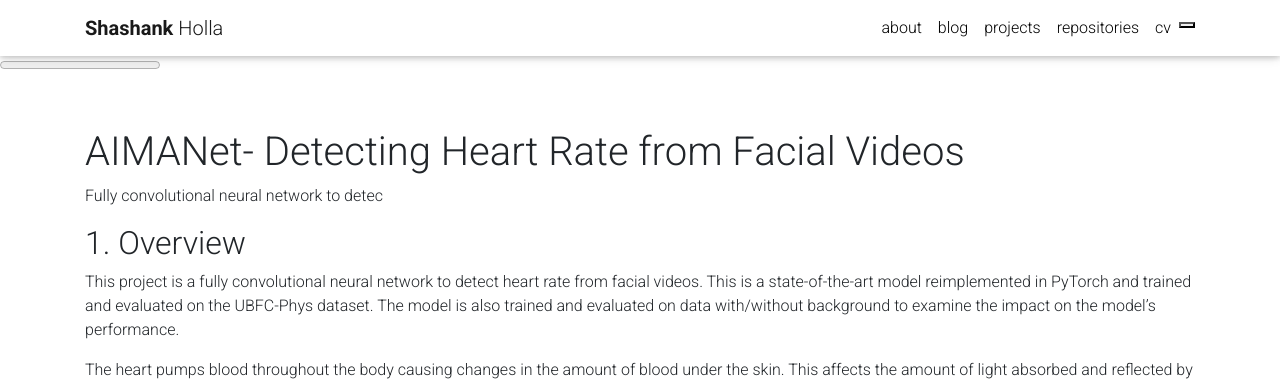
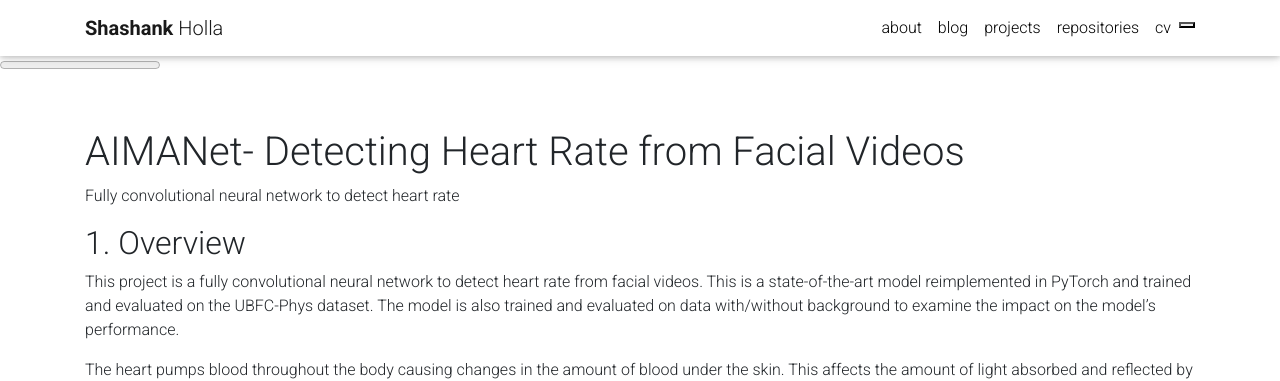
Before and after one commit to Shashank-Holla/Shashank-Holla.github.io, a Jekyll site: the page built from _projects/2_project.md, in a window 1280 px wide and 900 px high. Shown: the top 381 px of the window. Built offline with Jekyll 4.4.1, drawn with Linux system fonts in a browser that asks for light colours; full-size pictures stand in for the smaller copies a plugin makes; comment, search, counter and statistics services are not loaded; a style sheet for code colours, icons or effects is not loaded.

Commit message:
corrected description and starting image for aimanet project

```diff
--- a/_projects/2_project.md
+++ b/_projects/2_project.md
@@ -1,8 +1,8 @@
 ---
 layout: page
 title: AIMANet- Detecting Heart Rate from Facial Videos
-description: Fully convolutional neural network to detec
-img: assets/img/3.jpg
+description: Fully convolutional neural network to detect heart rate
+img: assets/img/aimanet/model_branch.jpg
 importance: 2
 category: computer vision
 giscus_comments: true
```
